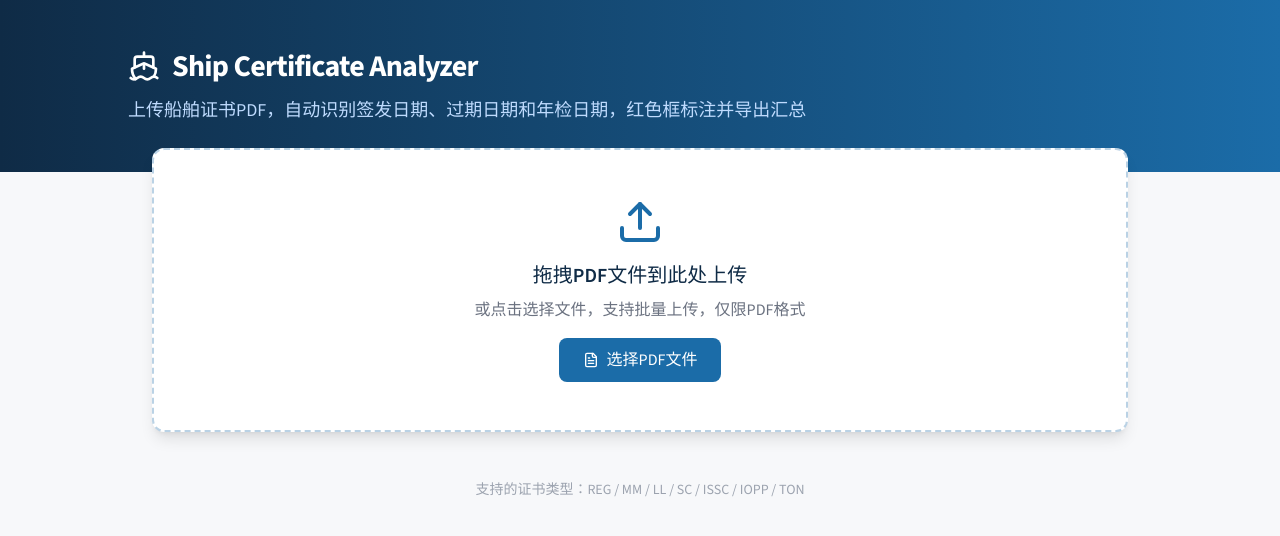
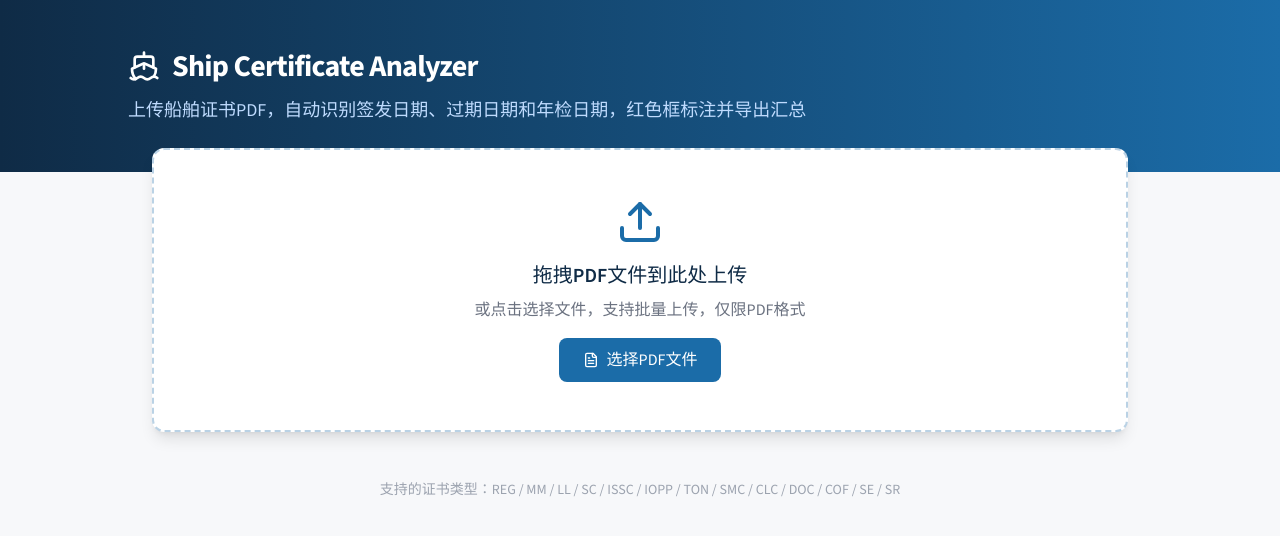
Before and after one commit to cao-lg/ship-cert2, a React (Vite) app: page / in a window 1280 px wide. Shown: the top 536 px of the page. Built offline with nearby package versions, Linux system fonts and the light colour scheme.

Commit message:
feat: 更新首页显示支持的13种证书类型

```diff
--- a/src/pages/Upload.tsx
+++ b/src/pages/Upload.tsx
@@ -184,7 +184,7 @@ export default function UploadPage() {
         {/* 空状态提示 */}
         {files.length === 0 && (
           <div className="mt-12 text-center text-gray-400">
-            <p className="text-sm">支持的证书类型：REG / MM / LL / SC / ISSC / IOPP / TON</p>
+            <p className="text-sm">支持的证书类型：REG / MM / LL / SC / ISSC / IOPP / TON / SMC / CLC / DOC / COF / SE / SR</p>
           </div>
         )}
       </div>
```
